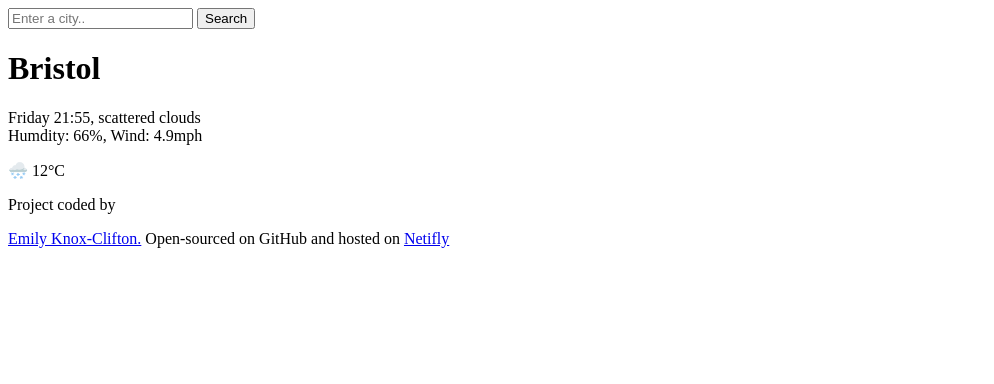
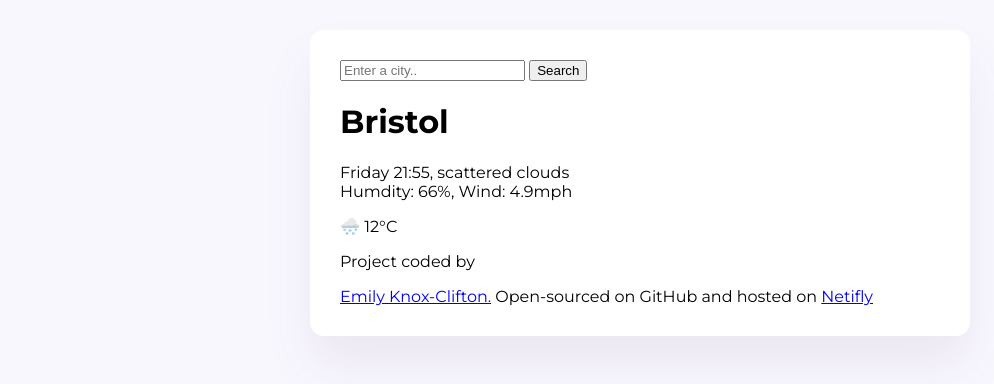
Before and after one commit to eknox22/Weather-App-Project, a plain HTML site: page index.html in a window 1280 px wide. Shown: the whole page, without its empty margins (0-994 px from the left). Drawn offline with Linux system fonts and the light colour scheme.

Commit message:
Styled the main container and added custom fonts

```diff
--- a/index.html
+++ b/index.html
@@ -3,9 +3,17 @@
   <head>
     <meta charset="UTF-8" />
     <meta name="viewport" content="width=device-width, initial-scale=1.0" />
+    <link rel="stylesheet" href="src/styles.css" />
+    <link rel="preconnect" href="https://fonts.googleapis.com" />
+    <link rel="preconnect" href="https://fonts.gstatic.com" crossorigin />
+    <link
+      href="https://fonts.googleapis.com/css2?family=Montserrat:ital,wght@0,100..900;1,100..900&display=swap"
+      rel="stylesheet"
+    />
     <title>Weather Application</title>
   </head>
   <body>
+    <div class="weather-app">
       <header>
         <form>
           <input type="search" placeholder="Enter a city.." required />
@@ -31,5 +39,6 @@
         and hosted on
         <a href="https://emilys-weather-app-project.netlify.app">Netifly</a>
       </footer>
+    </div>
   </body>
 </html>
--- a/src/styles.css
+++ b/src/styles.css
@@ -0,0 +1,13 @@
+body {
+  background-color: #f9f7fe;
+  font-family: "Montserrat", sans-serif;
+}
+
+.weather-app {
+  background: white;
+  max-width: 600px;
+  margin: 30px auto;
+  padding: 30px;
+  box-shadow: 0 30px 50px rgba(65, 50, 100, 0.08);
+  border-radius: 14px;
+}
```
Also changed, not shown: 1 other file. Lines whose indentation alone changed are shown as unchanged.
